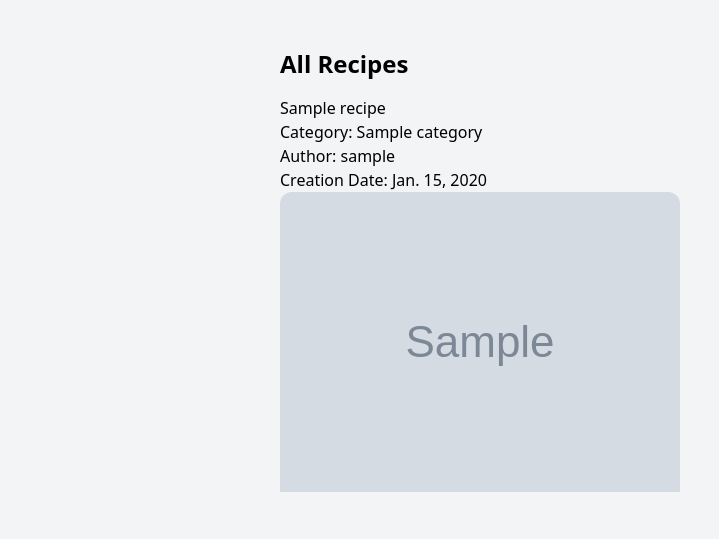
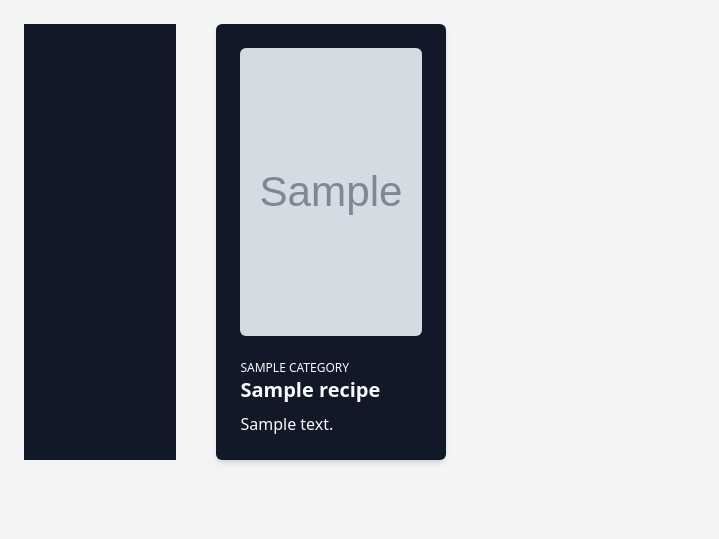
Before and after one commit to beka-zhvania/recipe-sharing, a Django app: page /recipes/ in a window 1280 px wide. Shown: the part 77-616 px from the top of the page, without its empty margins (0-719 px from the left). Run offline with Django 4.2, Linux system fonts and the light colour scheme; tables that the repository leaves empty hold one stand-in row (values such as "Sample post"); grey boxes marked "Sample" are stand-in pictures.

Commit message:
add short description field to recipe model and improve recipe browsing page

```diff
--- a/recipe/forms.py
+++ b/recipe/forms.py
@@ -8,9 +8,7 @@ class NewRecipeForm(forms.ModelForm):
 
     class Meta:
         model = Recipe
-        fields = ['name', 'category', 'image', 'ingredients', 'steps']
-
-    ingredients = forms.CharField(widget=forms.TextInput())  # Override widget type
+        fields = ['name', 'category', 'image', 'short_description', 'ingredients', 'steps']
 
 
     def __init__(self, *args, **kwargs):
@@ -18,9 +16,14 @@ class NewRecipeForm(forms.ModelForm):
         super().__init__(*args, **kwargs)
         self.fields['name'].widget.attrs.update({'class': input_style})
         self.fields['category'].widget.attrs.update({'class': input_style})
+        self.fields['short_description'].widget.attrs.update({
+            'class': input_style,
+            'placeholder': ' A breakfast sandwich...'
+        })
         self.fields['ingredients'].widget.attrs.update({
             'class': input_style,
-            'placeholder': ' 2 Onions, 100g milk...'
+            'placeholder': ' 2 Onions, 100g milk...',
+            'rows': 2
         })
         self.fields['steps'].widget.attrs.update({
             'class': input_style,
--- a/recipe/models.py
+++ b/recipe/models.py
@@ -19,10 +19,12 @@ class Recipe(models.Model):
     name = models.CharField(max_length=100)
     category = models.ForeignKey(Category, related_name='recipes', on_delete=models.CASCADE)
     author = models.ForeignKey(User, related_name='recipes', on_delete=models.CASCADE)
-    creation_date= models.DateField(auto_now_add=True)
+    creation_date = models.DateField(auto_now_add=True)
+    short_description = models.CharField(max_length=250, null=True)
     image = models.ImageField(upload_to='recipe_images/', null=True, blank=True)
     ingredients = models.TextField(blank=True)
     steps = models.TextField(blank=True)
 
+
     def __str__(self):
         return f"{self.name} ({self.category})"
--- a/recipe/templates/create_recipe.html
+++ b/recipe/templates/create_recipe.html
@@ -14,6 +14,10 @@
           <div class="col-span-full sm:col-span-3">
             <label for="{{ form.category.id_for_label }}" class="text-sm">Category</label>
             {{ form.category }}
+          </div>
+          <div class="col-span-full">
+            <label for="{{ form.short_description.id_for_label }}" class="text-sm">Short description</label>
+            {{ form.short_description }}
           </div>
           <div class="col-span-full">
             <label for="{{ form.ingredients.id_for_label }}" class="text-sm">Ingredients</label>
--- a/recipe/templates/recipes.html
+++ b/recipe/templates/recipes.html
@@ -1,29 +1,41 @@
 {% extends 'base.html' %}
 
 {% block content %}
-  <div class="max-w-3xl mx-auto p-6">
-    <h1 class="text-2xl font-semibold mb-4">All Recipes</h1>
 
-    <ul>
+<div class="flex gap-10" >
+
+  <div class="w-1/6 bg-gray-900 text-gray-100"> <!-- 1/4 of space -->
+
+  </div>
+
+  <div class="w-5/4 "> <!-- 3/4 of space -->
+    {% comment %} <h1 class="text-center text-2xl font-semibold mb-4 md:col-span-2">All Recipes</h1> {% endcomment %}
+    <div class="grid grid-cols-4 gap-10  ">
+
       {% for recipe in recipes %}
-        <li>
-          <h2>{{ recipe.name }}</h2>
-          <p>Category: {{ recipe.category }}</p>
-          <p>Author: {{ recipe.author }}</p>
-          <p>Creation Date: {{ recipe.creation_date }}</p>
+        <div class="col-span-1 max-w-xs p-6 rounded-md shadow-md bg-gray-900 text-gray-50">
+          <img src="{{recipe.image.url}}" alt="" class="object-cover object-center w-full rounded-md h-72 graybg-gray-500">
+          <div class="mt-6 mb-2">
+            <span class="block text-xs font-medium tracki uppercase graytext-violet-400">{{recipe.category}}</span>
+            <h2 class="text-xl font-semibold tracki">{{recipe.name}}</h2>
+          </div>
+          <p class="graytext-gray-100">{{recipe.short_description}}</p>
+        </div>
+      {% endfor %}
+    </div>
 
-          {% if recipe.image %}
-            <div>
-               <img src="{{ recipe.image.url }}" class="rounded-t-xl">
-            </div>
-          {% else %}
-            <p>no image provided </p>
-          {% endif %}
-        </li>
-      </br>
-      {% empty %}
-        <p>No recipes available.</p>
-      {% endfor %}
-    </ul>
+
   </div>
+
+</div>
+
+
+
+
+
+
+
+
+
+
 {% endblock %}
```
Also changed, not shown: recipe/migrations/0005_recipe_short_description.py (added).
